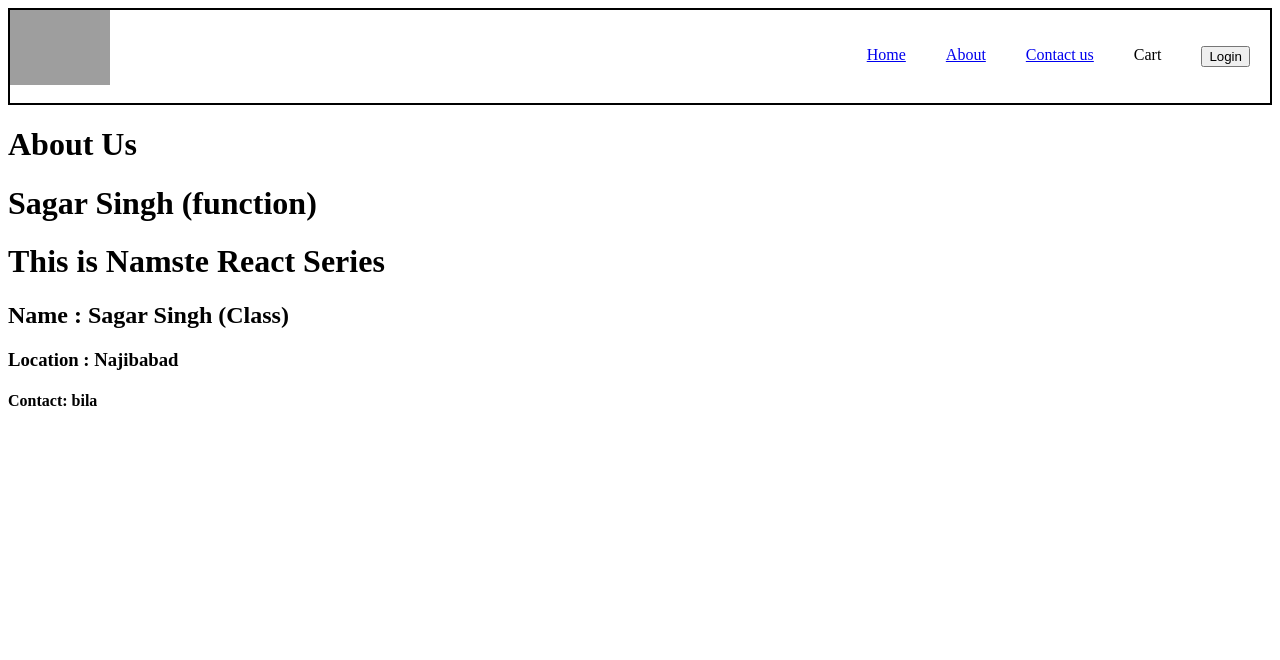
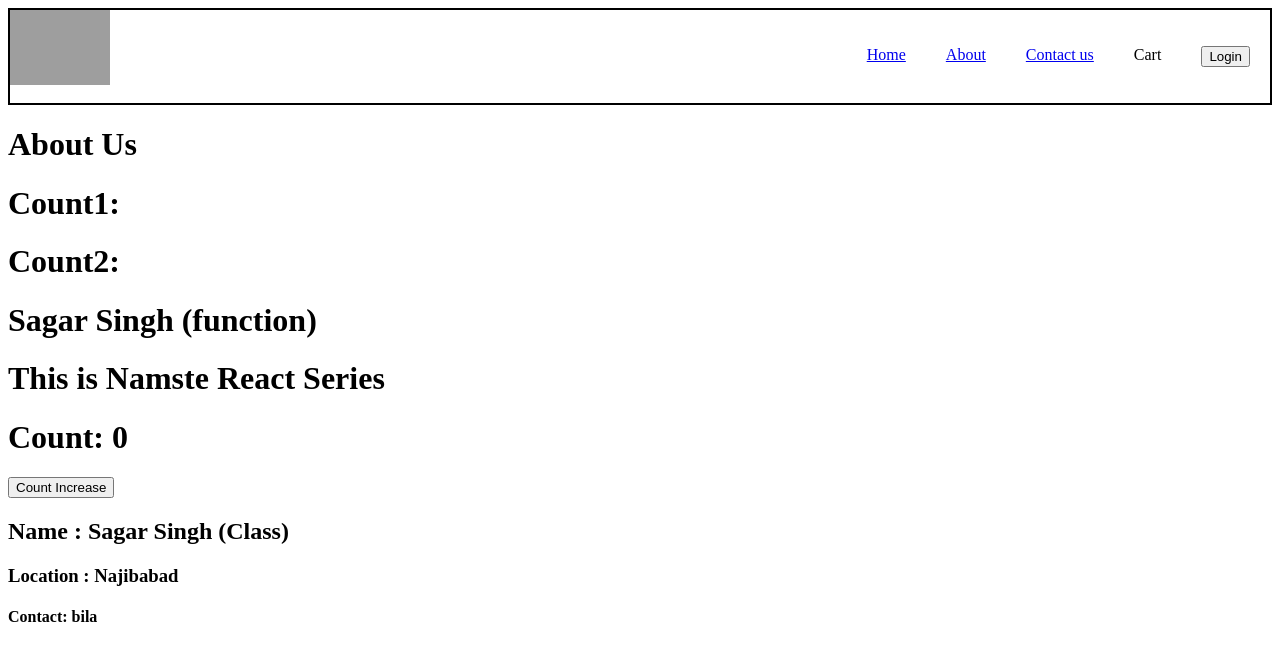
Before and after one commit to sagarkataria/f-react, a React (Vite) app: page /about in a window 1280 px wide. Shown: the top 660 px of the page. Built offline with nearby package versions, Linux system fonts and the light colour scheme; grey boxes are pictures that could not be loaded.

Commit message:
'this state' in class based components

```diff
--- a/src/components/User.js
+++ b/src/components/User.js
@@ -1,6 +1,13 @@
+import { useState } from "react"
+
 const User = ({name}) => {
+    const {count1} = useState(0)
+    const {count2} = useState(1)
     return (
           <div>
+
+            <h1>Count1: {count1}</h1>
+            <h1>Count2: {count2}</h1>
             <h1>{name}</h1>
             <h1>This is Namste React Series</h1>
           </div>
--- a/src/components/UserClass.js
+++ b/src/components/UserClass.js
@@ -1,21 +1,35 @@
 import React from 'react';
 
-class UserClass extends React.Component{
+class UserClass extends React.Component {
 
-    constructor(props){
+    constructor(props) {
         super(props);
+
+        this.state = {
+            count: 0,
+        }
     }
 
-    render(){
+    render() {
 
-        const {name,location} = this.props
-
-        return(
-               <div>
-                 <h2>Name : {name}</h2>
-                 <h3>Location :  {location}</h3>
-                 <h4>Contact: bila</h4>
-               </div>
+        const { name, location } = this.props;
+        const { count } = this.state;
+        return (
+            <div>
+                <h1>Count: {count}</h1>
+                <button
+                 onClick={()=>{
+                    this.setState({
+                        count:this.state.count+1
+                    })
+                 }}
+                >
+                Count Increase
+                </button>
+                <h2>Name : {name}</h2>
+                <h3>Location :  {location}</h3>
+                <h4>Contact: bila</h4>
+            </div>
         )
     }
 }
```
